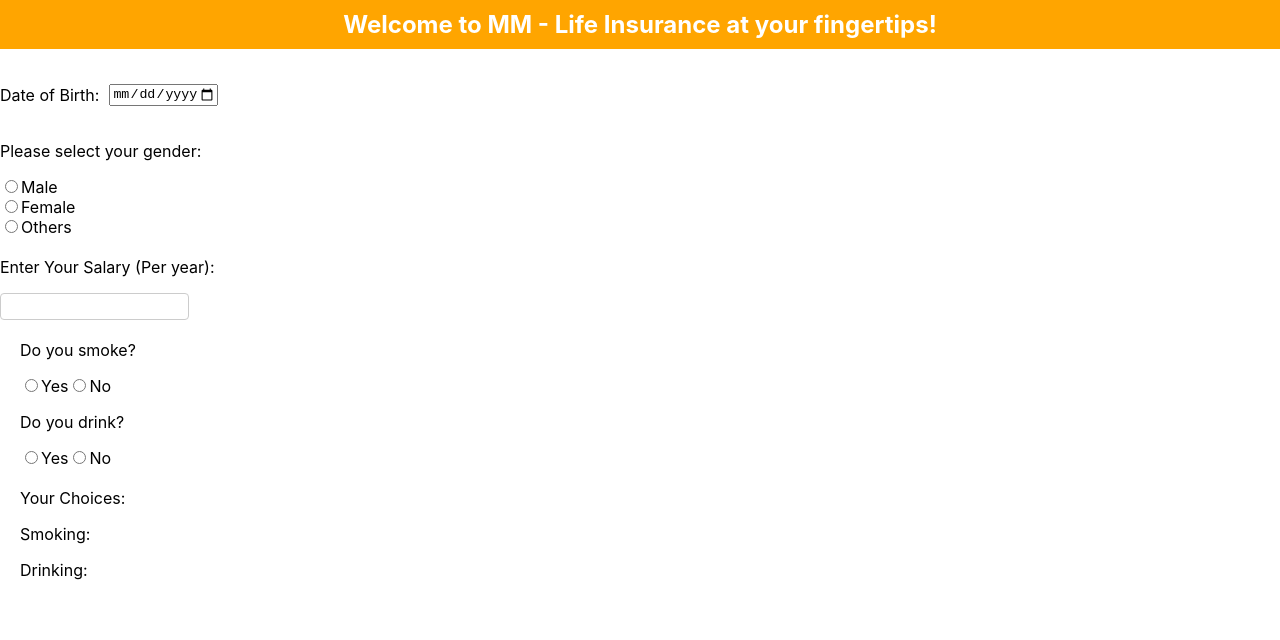
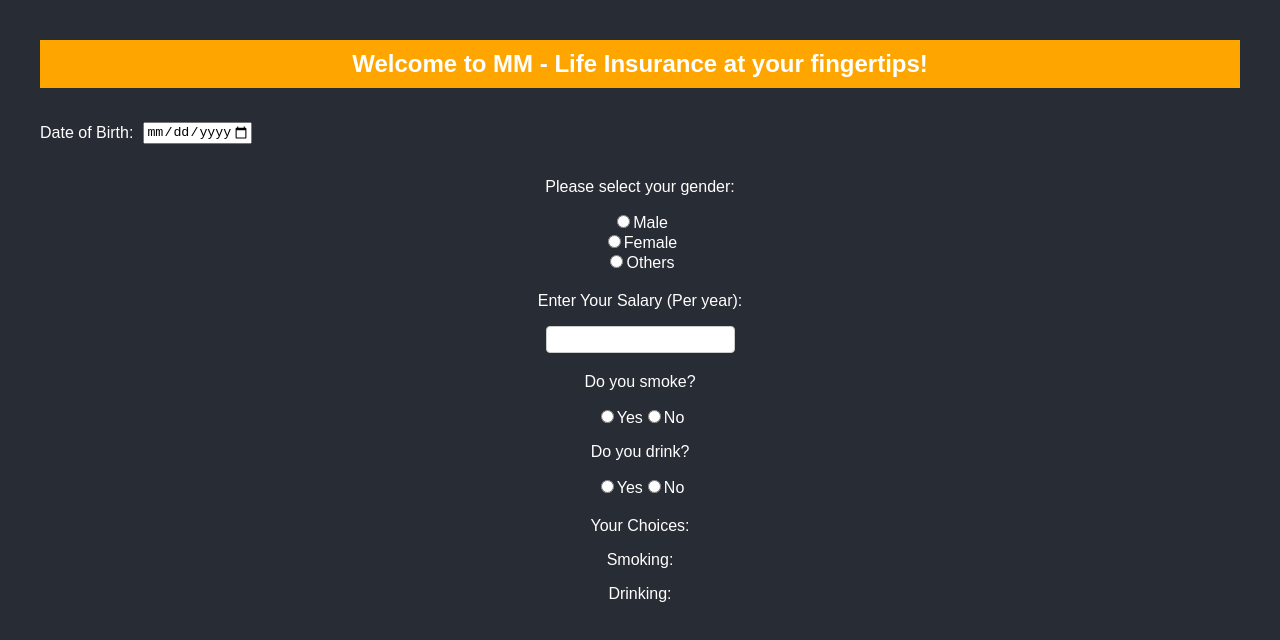
Before and after one commit to mylinuxsunil343/sunil-app, a React (Create React App) app: page / in a window 1280 px wide. Shown: the top 640 px of the page. Built offline with nearby package versions, Linux system fonts and the light colour scheme.

Commit message:
Hackathon

```diff
--- a/src/App.css
+++ b/src/App.css
@@ -36,3 +36,11 @@
     transform: rotate(360deg);
   }
 }
+
+body {
+  background-color: #282c34;
+  color: white;
+  padding: 40px;
+  font-family: Sans-Serif;
+  text-align: center;
+}
```
Also changed, not shown: 1 other file (tests, documents, lock files or other folders).
